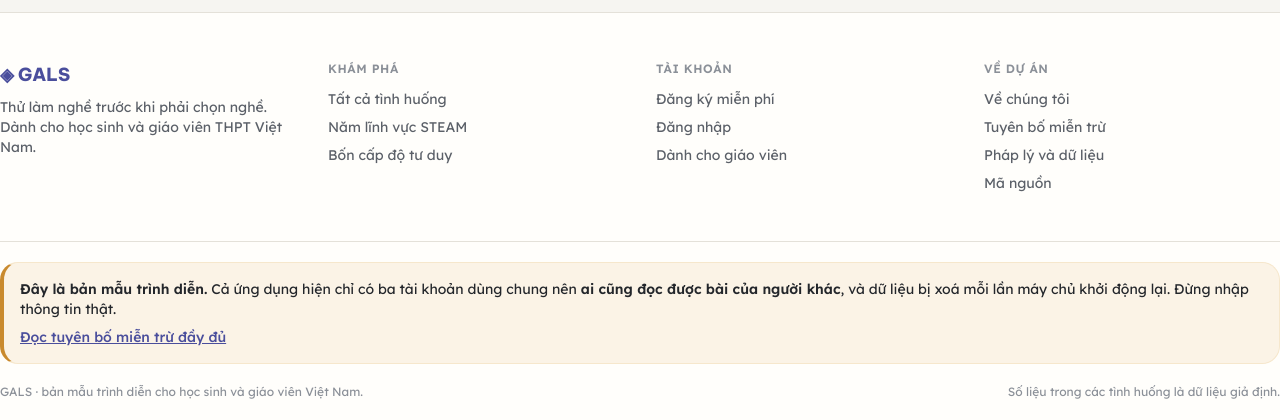
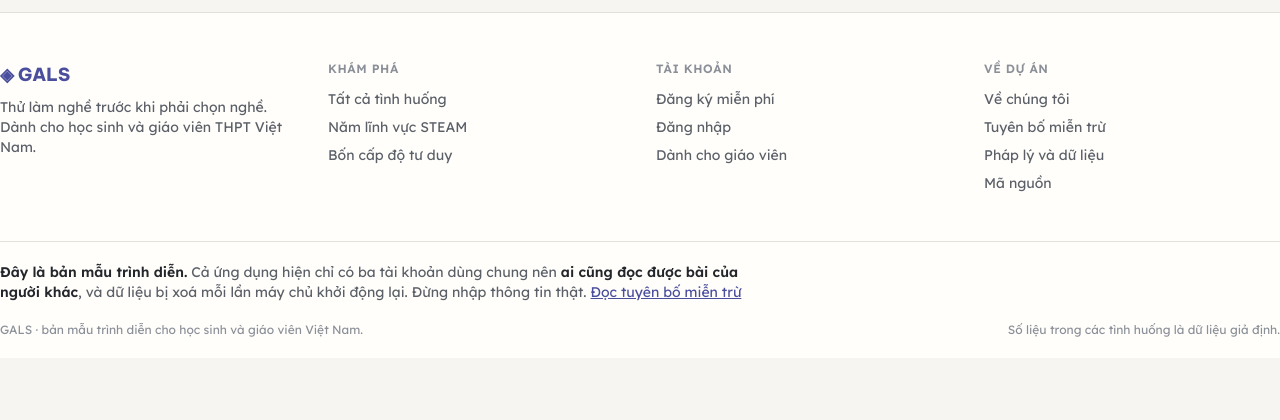
Before and after one commit to soya-00/steam-mvp, a FastAPI app: page / in a window 1280 px wide. Shown: the part 3968-4388 px from the top of the page. After the commit the page ends 4305 px from the top, so only its background shows below. Run offline with FastAPI, Linux system fonts and the light colour scheme; style sheets or scripts are compiled from the project's sources.

Commit message:
Blend the footer warning into the footer instead of a yellow callout

```diff
--- a/app/templates/partials/landing_footer.html
+++ b/app/templates/partials/landing_footer.html
@@ -29,17 +29,15 @@
   </div>
 
   <div class="py-5 border-t border-hairline">
-    <div class="card p-4 branch-bar border-l-amber bg-amber-50 border-amber-100" role="note">
-      <p class="text-sm text-ink">
-        <strong>Đây là bản mẫu trình diễn.</strong>
+    <div role="note" class="max-w-3xl">
+      <p class="text-sm text-ink-soft">
+        <strong class="text-ink">Đây là bản mẫu trình diễn.</strong>
         Cả ứng dụng hiện chỉ có ba tài khoản dùng chung nên
-        <strong>ai cũng đọc được bài của người khác</strong>, và dữ liệu bị xoá mỗi lần máy chủ
-        khởi động lại. Đừng nhập thông tin thật.
-      </p>
-      <p class="mt-2 text-sm">
+        <strong class="text-ink">ai cũng đọc được bài của người khác</strong>, và dữ liệu bị
+        xoá mỗi lần máy chủ khởi động lại. Đừng nhập thông tin thật.
         <a href="https://github.com/soya-00/steam-mvp/blob/main/DISCLAIMER.md"
            target="_blank" rel="noopener"
-           class="text-trunk font-medium underline hover:text-ink">Đọc tuyên bố miễn trừ đầy đủ</a>
+           class="text-trunk underline hover:text-ink whitespace-nowrap">Đọc tuyên bố miễn trừ</a>
       </p>
     </div>
 
```
